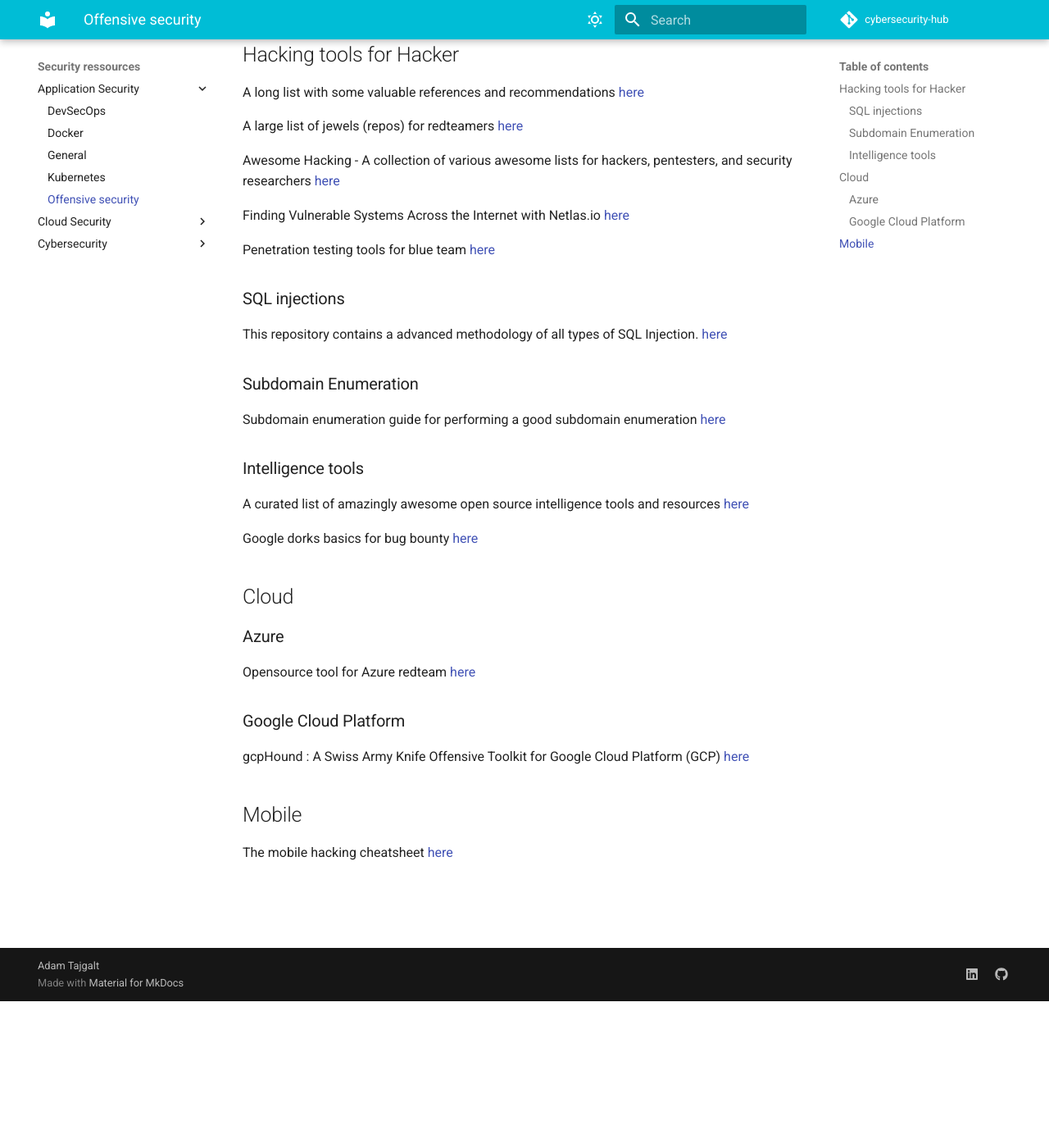
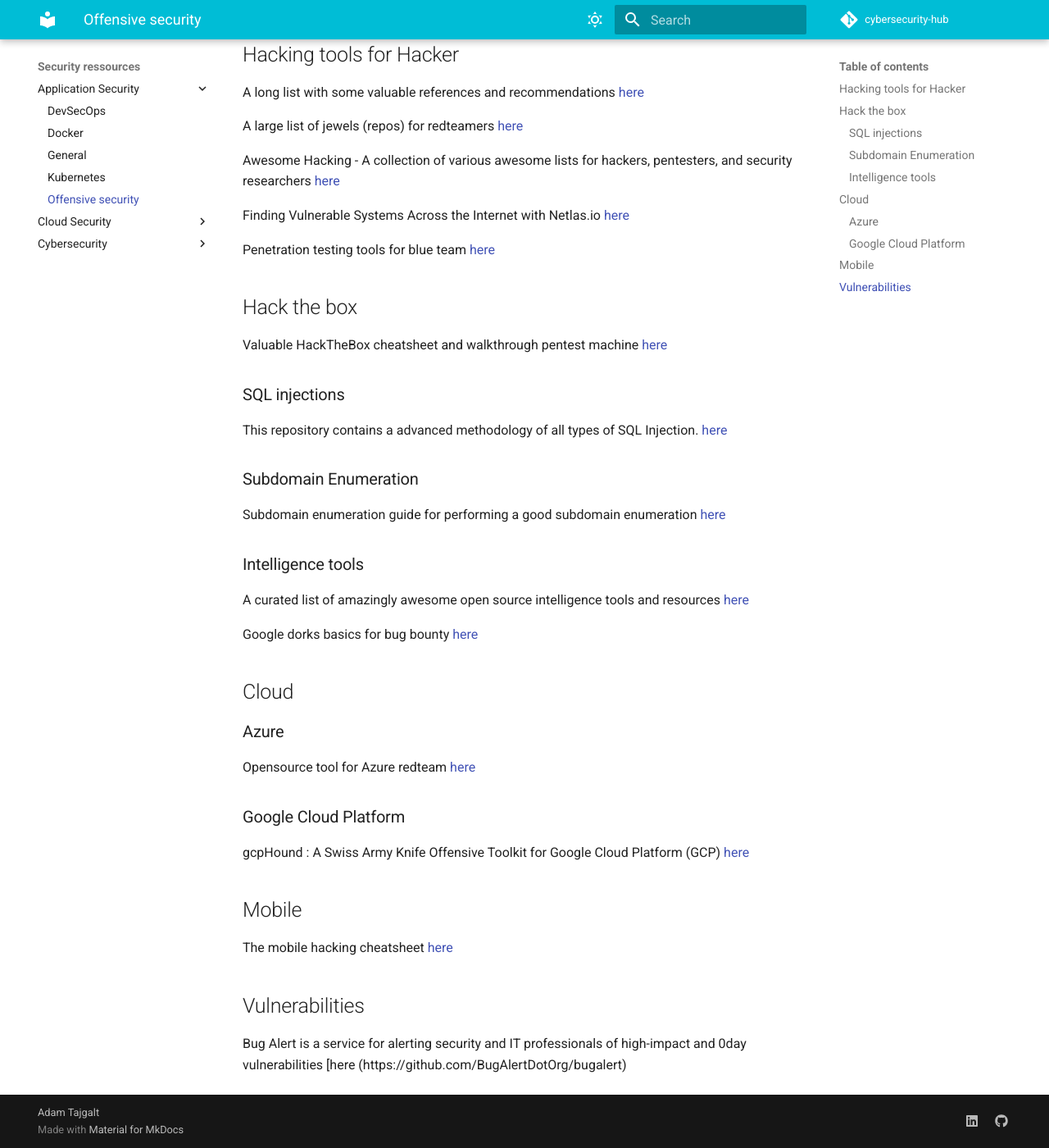
Before and after one commit to adamtaj/cybersecurity-hub, an MkDocs documentation site: the page built from docs/Security ressources/Application Security/Pentest.md, in a window 1280 px wide and 1400 px high, scrolled down 179 px. Shown: the whole window at 82% size. Built offline with MkDocs 1.6.1 and Material for MkDocs 9.7.7, drawn with Linux system fonts in a browser that asks for light colours; comment, search, counter and statistics services are not loaded.

Commit message:
Add more content

```diff
--- a/docs/Security ressources/Application Security/Pentest.md
+++ b/docs/Security ressources/Application Security/Pentest.md
@@ -11,6 +11,10 @@ Awesome Hacking - A collection of various awesome lists for hackers, pentesters,
 Finding Vulnerable Systems Across the Internet with Netlas.io [here](https://www.hackers-arise.com/post/open-source-intelligence-osint-finding-vulnerable-systems-across-the-internet-with-netlas-io)
 
 Penetration testing tools for blue team [here](https://www.linkedin.com/feed/update/urn:li:activity:6880900603661447168/?updateEntityUrn=urn%3Ali%3Afs_feedUpdate%3A%28V2%2Curn%3Ali%3Aactivity%3A6880900603661447168%29)
+
+## Hack the box
+
+Valuable HackTheBox cheatsheet and walkthrough pentest machine [here](https://github.com/Ignitetechnologies/HackTheBox-CTF-Writeups)
 
 ### SQL injections
 
@@ -39,3 +43,7 @@ gcpHound : A Swiss Army Knife Offensive Toolkit for Google Cloud Platform (GCP)
 ## Mobile
 
 The mobile hacking cheatsheet [here](https://github.com/randorisec/MobileHackingCheatSheet)
+
+## Vulnerabilities
+
+Bug Alert is a service for alerting security and IT professionals of high-impact and 0day vulnerabilities [here (https://github.com/BugAlertDotOrg/bugalert)
```
